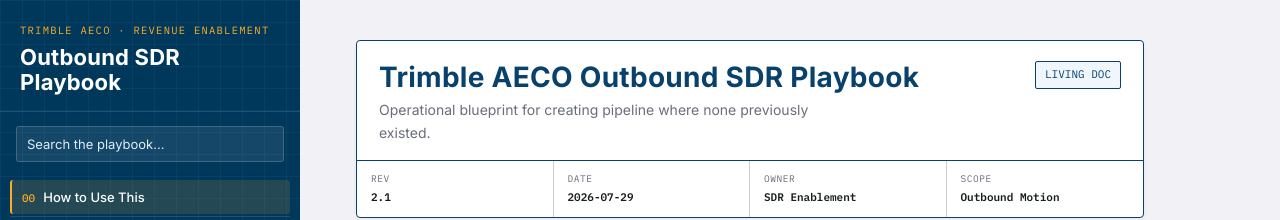
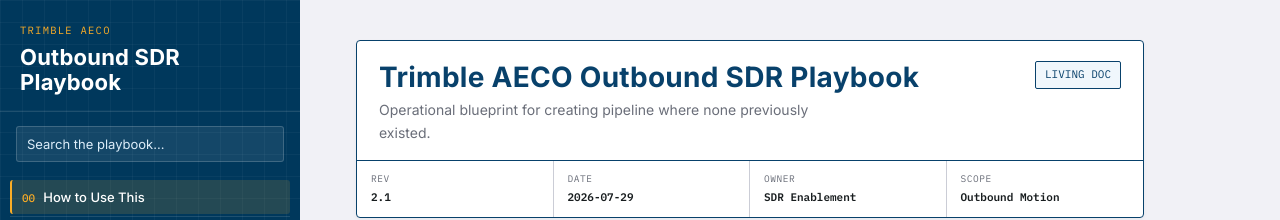
Before and after one commit to jennytroy-stack/trimblesdrplaybook_outbound, a website: page index.html in a window 1280 px wide. Shown: the top 220 px of the page. Drawn offline with Linux system fonts and the light colour scheme.

Commit message:
Update index.html - remove Revenue Enablement

```diff
--- a/index.html
+++ b/index.html
@@ -447,7 +447,7 @@
 <div class="shell">
   <aside class="sidebar">
     <div class="sidebar-header">
-      <p class="sb-eyebrow">Trimble AECO &middot; Revenue Enablement</p>
+      <p class="sb-eyebrow">Trimble AECO</p>
       <p class="sb-title">Outbound SDR<br>Playbook</p>
     </div>
     <div class="search-wrap">
```
